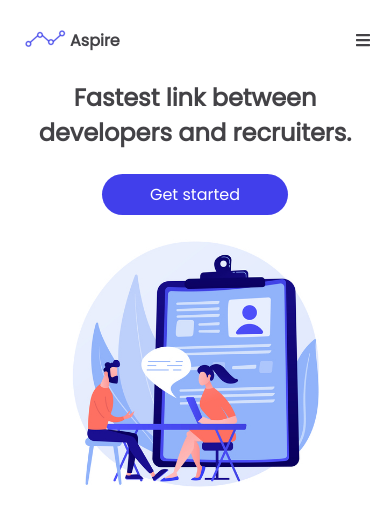
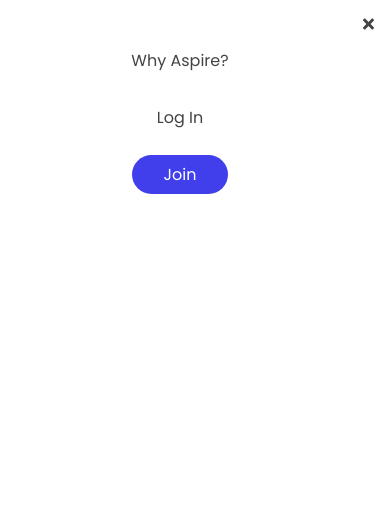
Before and after one commit to biancarosca/aspire-platform, a React (Create React App) app in the folder frontend/: page / in a window 390 px wide. Both pictures are taken after a click on the icon 363 px from the left and 40 px from the top of the page. Shown: the top 526 px of the page. Built offline with nearby package versions, Linux system fonts and the light colour scheme.

Commit message:
hamburger menu landing page

```diff
--- /dev/null
+++ b/frontend/src/components/MenuItems.js
@@ -0,0 +1,68 @@
+import React from "react";
+import { Link } from "react-router-dom";
+import styled from "styled-components";
+import PropTypes from "prop-types";
+
+const MenuItems = ({ menuActive }) => {
+	return (
+		<StyUl menuActive={menuActive}>
+			<li>
+				<StyledLink to="#">Why Aspire?</StyledLink>
+			</li>
+			<li>
+				<StyledLink to="/login">Log In</StyledLink>
+			</li>
+			<li className="cta-btn">
+				<StyledLink to="/join" className="join">
+					Join
+				</StyledLink>
+			</li>
+		</StyUl>
+	);
+};
+
+MenuItems.propTypes = {
+	menuActive: PropTypes.bool,
+};
+
+const StyUl = styled.ul`
+	display: flex;
+	list-style-type: none;
+	.join {
+		background-color: #413feb;
+		border-radius: 5rem;
+		color: white;
+		padding: 0.5rem 2rem;
+		&:hover {
+			color: white;
+		}
+	}
+	li {
+		margin-left: 3rem;
+		text-decoration: none;
+		color: inherit;
+	}
+	@media (max-width: 610px) {
+		display: ${(props) => (props.menuActive ? "flex" : "none")};
+		z-index: 1;
+		flex-direction: column;
+		align-items: center;
+		width: 80%;
+		margin: 1rem;
+		li {
+			margin-left: 1rem;
+			margin-top: 2rem;
+			width: fit-content;
+		}
+	}
+`;
+
+const StyledLink = styled(Link)`
+	text-decoration: none;
+	color: #434246;
+	&:hover {
+		color: black;
+	}
+`;
+
+export default MenuItems;
--- a/frontend/src/pages/LandingPage.js
+++ b/frontend/src/pages/LandingPage.js
@@ -1,33 +1,49 @@
-import React from "react";
+import React, { useState } from "react";
 import logo from "../images/logo-min.png";
 import hero from "../images/hero.jpg";
 import styled from "styled-components";
 import { Link } from "react-router-dom";
 import { FontAwesomeIcon } from "@fortawesome/react-fontawesome";
-import { faBars } from "@fortawesome/free-solid-svg-icons";
+import { faBars, faTimes } from "@fortawesome/free-solid-svg-icons";
+import MenuItems from "../components/MenuItems";
+import { motion } from "framer-motion";
 
 const LandingPage = () => {
+	const [menuActive, setMenuActive] = useState(null);
+
+	const openMenu = (value) => {
+		setMenuActive(value);
+	};
+
+	const variants = {
+		close0: {
+			opacity: 1,
+		},
+		close: {
+			x: "-100%",
+			opacity: 0,
+		},
+		open0: {
+			x: "-100%",
+		},
+		open: {
+			x: "0%",
+		},
+	};
+
 	return (
+		<>
 			<StyWrapper>
 				<StyledNav>
 					<Link to="/" className="brand">
 						<img src={logo} alt="Aspire logo" />
 						<span>Aspire</span>
 					</Link>
-				<ul>
-					<li>
-						<StyledLink to="#">Why Aspire?</StyledLink>
-					</li>
-					<li>
-						<StyledLink to="/login">Log In</StyledLink>
-					</li>
-					<li className="cta-btn">
-						<StyledLink to="/join" className="join">
-							Join
-						</StyledLink>
-					</li>
-				</ul>
-				<StyIcon icon={faBars} ></StyIcon>
+					<MenuItems />
+					<StyBars
+						icon={faBars}
+						onClick={() => openMenu(true)}
+					></StyBars>
 				</StyledNav>
 				<StyledHero>
 					<div className="info">
@@ -40,7 +56,23 @@
 					</div>
 					<img src={hero} alt="interview" />
 				</StyledHero>
+				{menuActive !== null && (
+					<StyHambgMenu
+						initial={menuActive ? "open0" : "close0"}
+						animate={menuActive ? "open" : "close"}
+						transition={{ type: "tween", duration: 0.5 }}
+						variants={variants}
+						menuActive={menuActive}
+					>
+						<MenuItems menuActive={menuActive} />
+						<StyClose
+							icon={faTimes}
+							onClick={() => openMenu(false)}
+						/>
+					</StyHambgMenu>
+				)}
 			</StyWrapper>
+		</>
 	);
 };
 
@@ -82,30 +114,12 @@
 	margin: 3% 0%;
 	align-items: center;
 	justify-content: space-between;
-	ul {
-		display: flex;
-		list-style-type: none;
-		li {
-			margin-left: 3rem;
-			text-decoration: none;
-			color: inherit;
-		}
-	}
 	.brand {
 		text-decoration: none;
 		color: inherit;
 		display: flex;
 		align-items: center;
 		font-weight: bold;
-	}
-	.join {
-		background-color: #413feb;
-		border-radius: 5rem;
-		color: white;
-		padding: 0.5rem 2rem;
-		&:hover {
-			color: white;
-		}
 	}
 	.hamburger {
 		width: 30px;
@@ -116,9 +130,6 @@
 	}
 	@media (max-width: 610px) {
 		justify-content: space-between;
-		ul {
-			display: none;
-		}
 	}
 `;
 
@@ -177,35 +188,51 @@
 			width: 250px;
 			height: 250px;
 		}
-		.info{
-			h1{
+		.info {
+			h1 {
 				font-size: 1.5rem;
 			}
 		}
 	}
-	@media (max-width:380px){
-		.info{
-			h1{
+	@media (max-width: 380px) {
+		.info {
+			h1 {
 				font-size: 1.2rem;
 			}
 		}
 	}
 `;
 
-const StyledLink = styled(Link)`
-	text-decoration: none;
-	color: #434246;
-	&:hover {
-		color: black;
+const StyHambgMenu = styled(motion.div)`
+	display: none;
+	position: absolute;
+	left: 0;
+	top: 0;
+	bottom: 0;
+	right: 0;
+	height: 100vh;
+	width: auto;
+	background-color: white;
+	z-index: 0;
+	@media (max-width: 610px) {
+		display: ${(props) => (props.menuActive ? "flex" : "none")};
 	}
 `;
 
-const StyIcon = styled(FontAwesomeIcon)`
+const StyBars = styled(FontAwesomeIcon)`
 	display: none;
 	cursor: pointer;
-	@media (max-width: 610px){
+	@media (max-width: 610px) {
 		display: inline;
 	}
 `;
 
+const StyClose = styled(FontAwesomeIcon)`
+	position: absolute;
+	cursor: pointer;
+	right: 0;
+	top: 0;
+	margin: 1rem;
+`;
+
 export default LandingPage;
--- a/package.json
+++ b/package.json
@@ -36,6 +36,7 @@
     "@fortawesome/react-fontawesome": "^0.1.14",
     "cors": "^2.8.5",
     "express": "^4.17.1",
+    "framer-motion": "^3.6.6",
     "react-router-dom": "^5.2.0",
     "styled-components": "^5.2.1",
     "typescript": "^4.1.5"
```
Also changed, not shown: 1 other file (tests, documents, lock files or other folders). Lines whose indentation alone changed are shown as unchanged.
